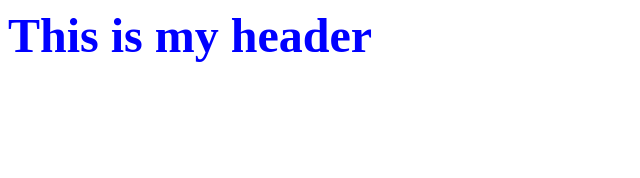
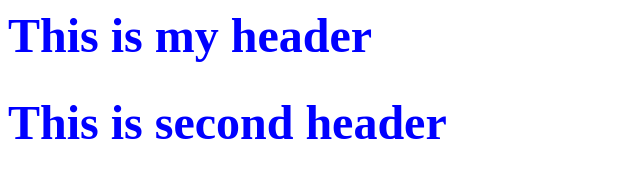
Before and after one commit to AlonaYakovenko/httpsRemoteRepo, a plain HTML site: page index.html in a window 1280 px wide. Shown: the whole page, without its empty margins (0-640 px from the left). Drawn offline with Linux system fonts and the light colour scheme.

Commit message:
Added 2nd header

```diff
--- a/index.html
+++ b/index.html
@@ -9,4 +9,5 @@
 </HEAD>
 <body>
     <H1> This is my header </H1>
+    <H1> This is second header </H1>
 </body>
```
